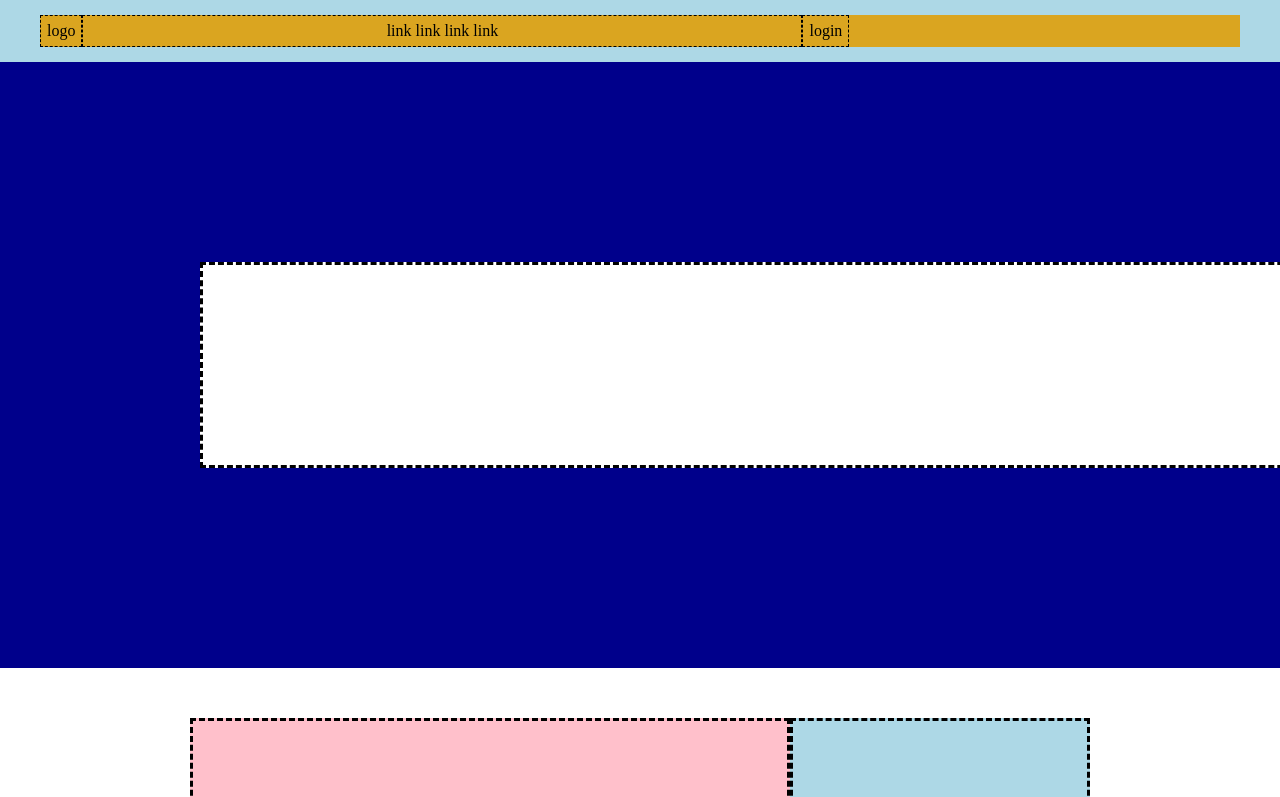
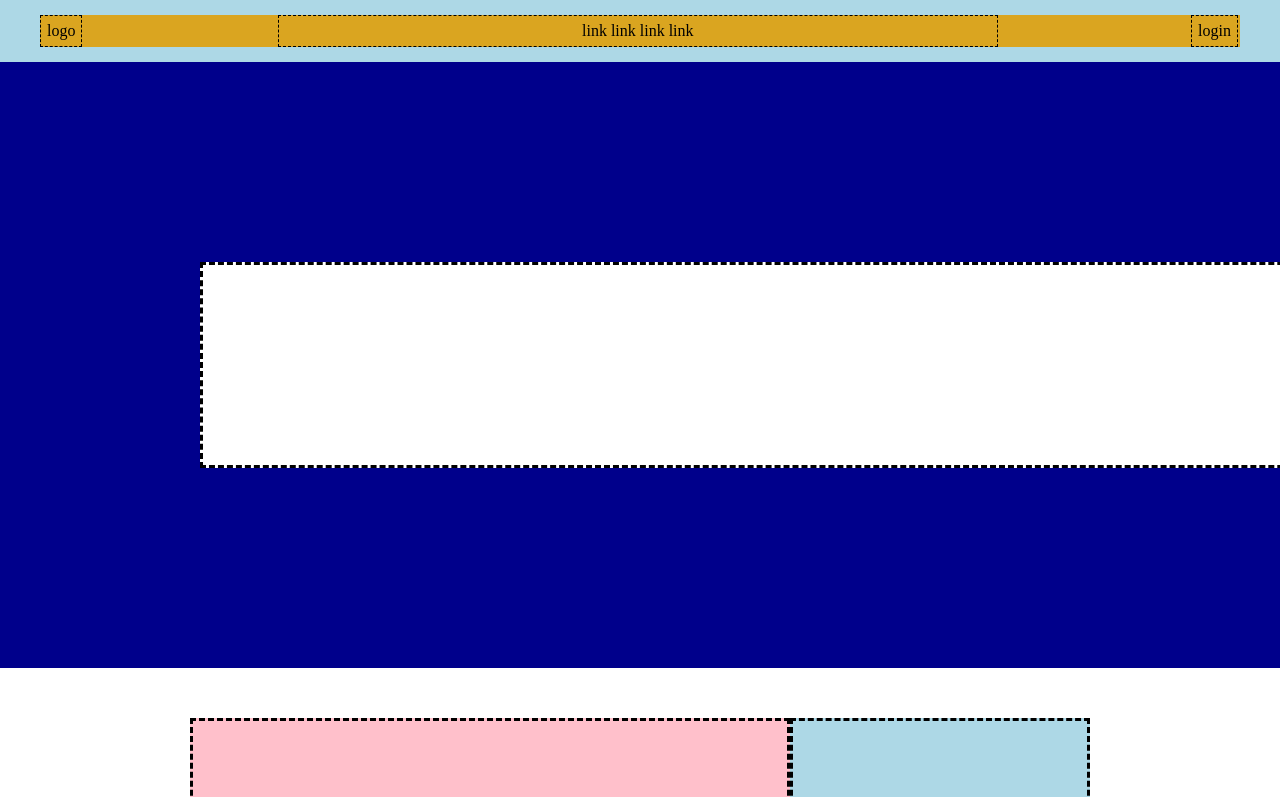
Before and after one commit to DennyRubino/-htmlcss-struttura-discord, a plain HTML site: page index.html in a window 1280 px wide. Shown: the top 797 px of the page. Drawn offline with Linux system fonts and the light colour scheme.

Commit message:
Fix Login

```diff
--- a/css/style.css
+++ b/css/style.css
@@ -21,6 +21,7 @@
 .header-top{
     background-color: #add8e6;
     padding:  15px 0;
+    justify-content: space-between;
 }
 .header-bottom {
     background-color: #00008b;
@@ -29,12 +30,16 @@
 .header-top > .container {
     display:flex;
     background-color: #daa520;
+    align-items: center;
+    justify-content:  space-between;
+
 }
 .header-top .logo,
 .header-top nav,
 .header-top .login {
     border: 1px dashed black;
     padding: 6px;
+
 }
 .header-top .logo, .header-top .login {
     width 20%
@@ -46,6 +51,13 @@
     width: 60%;
     text-align: center;
 }
+.login{
+    position:relative;
+    right: 2px;
+}
+/*---------
+   Figure
+---------*/
 .rectangle-container {
     display: flex;
     justify-content: center; /
@@ -94,6 +106,19 @@
     border: black dashed;
     margin-top: 50px;
     margin-bottom: 50px;}
+
+    .square{
+    padding:100px;
+    height:650px;
+    width:650px;
+    background-color:#228B22;
+    border: black dashed;
+    margin-left: 400px;
+    margin-top: 50px;
+  /*--------
+    BACKGROUD
+ ----------*/
+}
 .background{
     background-color: #D3D3D3;
 }
@@ -101,13 +126,3 @@
 .background-2 {
     background-color: #23272A;
 }
-.square{
-    padding:100px;
-    height:650px;
-    width:650px;
-    background-color:#228B22;
-    border: black dashed;
-    margin-left: 400px;
-    margin-top: 50px;
-
-}
```
